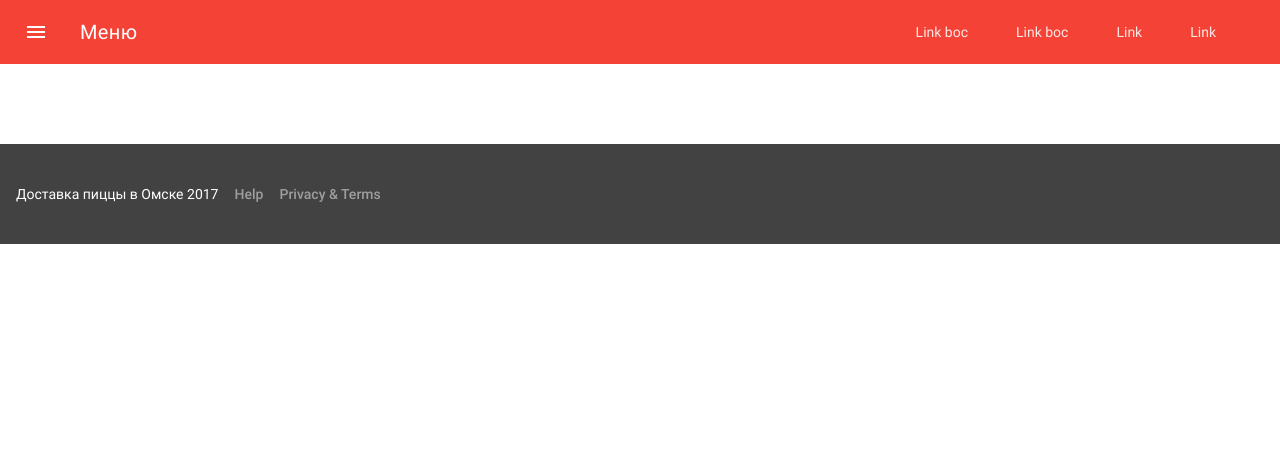
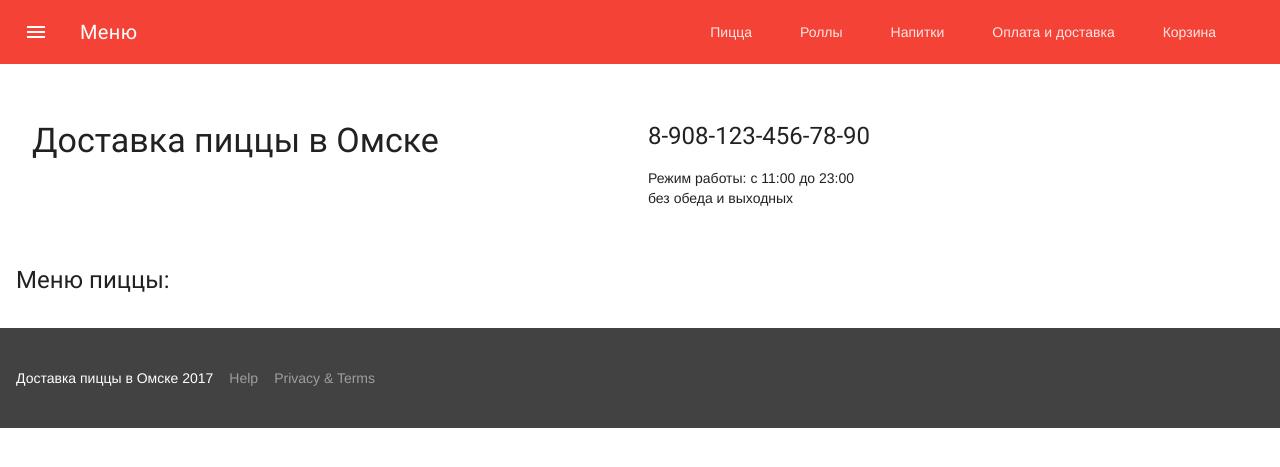
Before and after one commit to EduardoDariy/pizzaproject, a Django app: template pizzashop/templates/pizzashop/index.html in a window 1280 px wide. Shown: the top 467 px of the page. Run offline with Django 3.2, Linux system fonts and the light colour scheme; the template is opened without the code that fills it, so the values that code supplies are empty.

Commit message:
Index page add header

```diff
--- a/pizzashop/static/css/style.css
+++ b/pizzashop/static/css/style.css
@@ -6,10 +6,24 @@ img {
 	height: auto;
 }
 .header {
-	padding-top: 64px;
+	/*padding-top: 64px;*/
 	max-width: 1200px;
 	margin: 0 auto;
 	}
+	.for-header {
+	display: flex;
+	align-items: center;
+}
+.for-header__right {
+	text-align: right;
+}
+.company{
+
+}
+.time {
+	font-size: 16px;
+	display: block;
+}
 .mdl-card--item {
 	max-width: 100%;
 	width: 100%;
--- a/pizzashop/templates/base.html
+++ b/pizzashop/templates/base.html
@@ -7,7 +7,7 @@
 	<link rel="stylesheet" href="{% static 'css/fonts.css' %}">
 	<link rel="stylesheet" href="{% static 'css/material-icons.css' %}">
 	<link rel="stylesheet" href="{% static 'css/material.red-deep_orange.min.css' %}">
-	<link rel="stylesheet" href="{% static 'css/style.css' %}">
+	<link rel="stylesheet" href="{% static 'css/style2.css' %}">
 	<script defer src="{% static 'js/material.min.js' %}"></script>
 </head>
 <body>
@@ -22,20 +22,22 @@
 				<div class="mdl-layout-spacer"></div>
 				<!-- Navigation -->
 				<nav class="mdl-navigation">
-					<a class="mdl-navigation__link" href="">Link boc</a>
-					<a class="mdl-navigation__link" href="">Link boc</a>
-					<a class="mdl-navigation__link" href="">Link</a>
-					<a class="mdl-navigation__link" href="">Link</a>
+					<a class="mdl-navigation__link" href="">Пицца</a>
+					<a class="mdl-navigation__link" href="">Роллы</a>
+					<a class="mdl-navigation__link" href="">Напитки</a>
+					<a class="mdl-navigation__link" href="">Оплата и доставка</a>
+					<a class="mdl-navigation__link" href="">Корзина</a>
 				</nav>
 			</div>
 		</header>
 		<div class="mdl-layout__drawer">
 			<span class="mdl-layout-title">Меню</span>
 			<nav class="mdl-navigation">
-				<a class="mdl-navigation__link" href="">Link</a>
-				<a class="mdl-navigation__link" href="">Link</a>
-				<a class="mdl-navigation__link" href="">Link</a>
-				<a class="mdl-navigation__link" href="">Link</a>
+				<a class="mdl-navigation__link" href="">Пицца</a>
+				<a class="mdl-navigation__link" href="">Роллы</a>
+				<a class="mdl-navigation__link" href="">Напитки</a>
+				<a class="mdl-navigation__link" href="">Оплата и доставка</a>
+				<a class="mdl-navigation__link" href="">Корзина</a>
 			</nav>
 		</div>
 		<main class="mdl-layout__content">
--- a/pizzashop/templates/pizzashop/index.html
+++ b/pizzashop/templates/pizzashop/index.html
@@ -2,11 +2,28 @@
 {% block title %}
 	Доставка пиццы в Омске
 {% endblock %}
-
-
 {% block content %}
 	<div class="header">
 		<div class="mdl-grid">
+
+			<div class="mdl-cell mdl-cell--12-col">
+				<div class="mdl-grid for-header">
+					<div class="mdl-cell mdl-cell--6-col mdl-cell mdl-cell--4-col-tablet">
+						<h3 class="company">Доставка пиццы в Омске</h3>
+					</div>
+					<div class="mdl-cell mdl-cell--6-col mdl-cell--4-col-tablet for-header__right">
+						<h4 class="phone">8-908-123-456-78-90</h4>
+						<span class="time">Режим работы: с 11:00 до 23:00 <br>без обеда и выходных</span>
+					</div>
+				</div>
+
+
+
+			</div>
+
+			<div class="mdl-cell mdl-cell--12-col">
+				<h4>Меню пиццы:</h4>
+			</div>
 
 			{% for item in items %}
 				<div class="mdl-cell mdl-cell--4-col mdl-cell--4-col-tablet mdl-cell--4-col-phone">
@@ -26,13 +43,10 @@
 							<a class="mdl-button mdl-js-button mdl-button--raised mdl-button--colored">
 								Заказать
 							</a>
-
 						</div>
 					</div>
 				</div>
 			{% endfor %}
-
 		</div>
 	</div>
-
 {% endblock %}
```
Also changed, not shown: db.sqlite3 (added).
